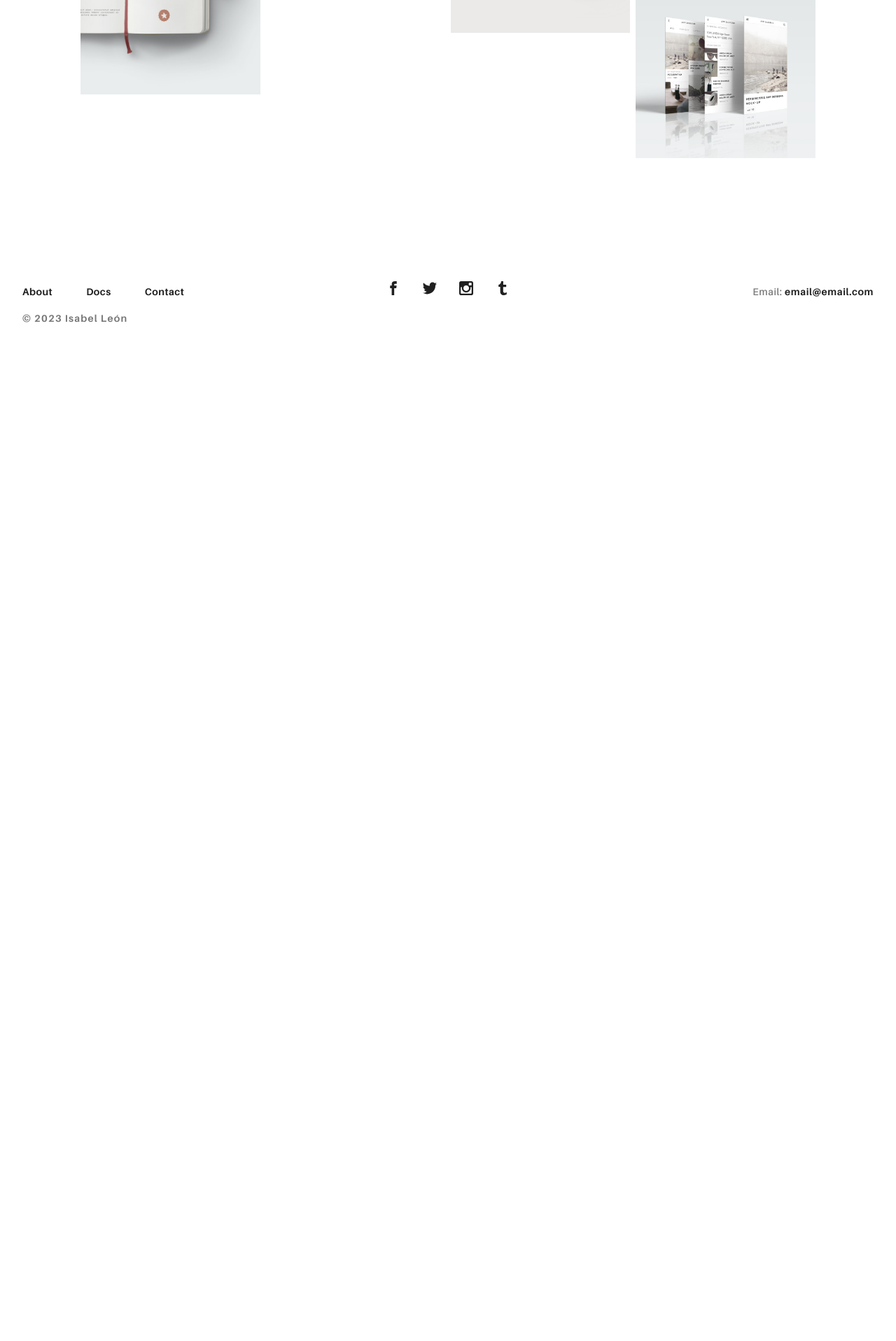
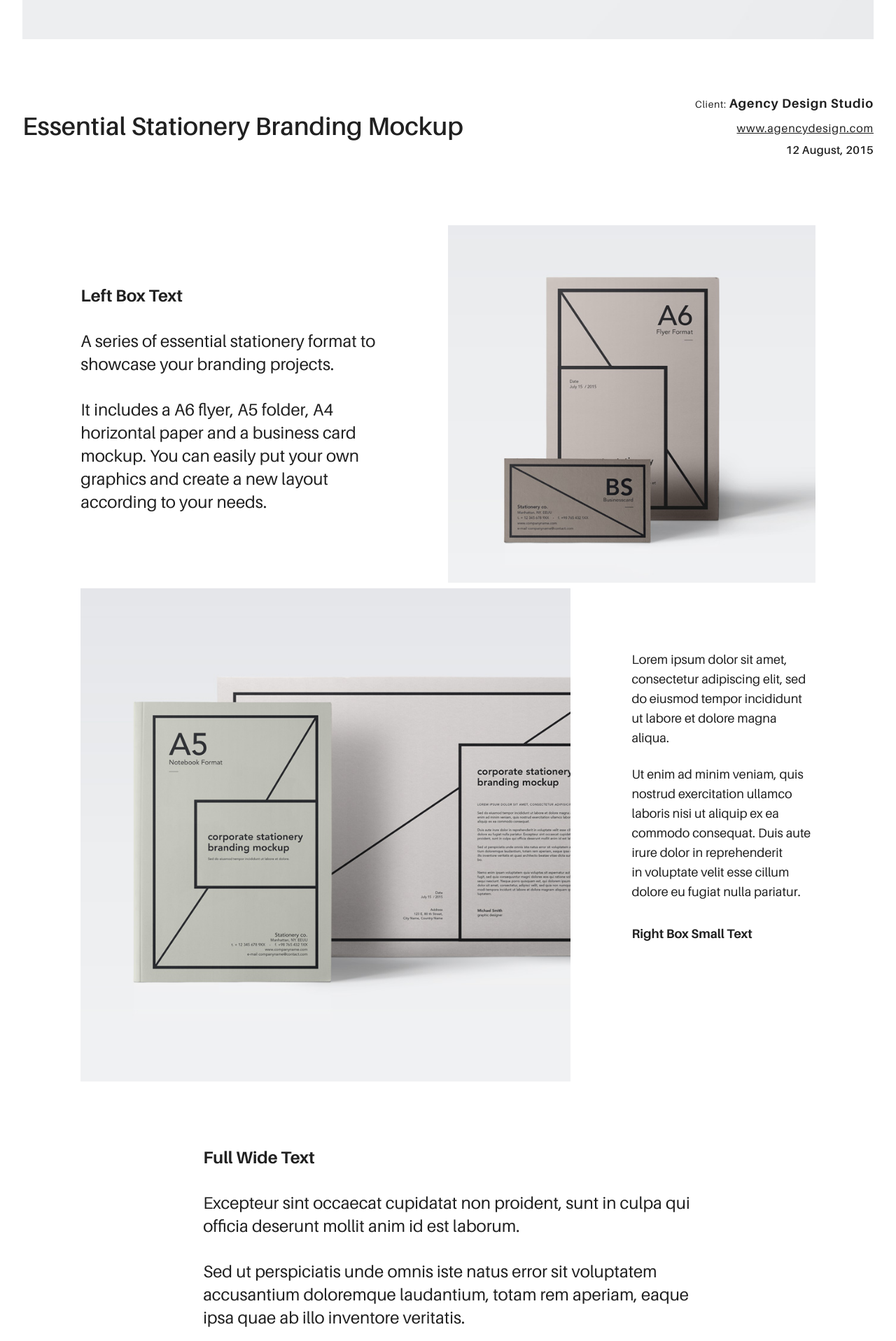
Before and after one commit to Ni4nne/urku-angular, an Angular app: page / in a window 1280 px wide. Shown: the part 880-2797 px from the top of the page at 70% size. Before the commit the page ends 1392 px from the top, so only its background shows below. Built offline with nearby package versions, Linux system fonts and the light colour scheme.

Commit message:
app-item component

```diff
--- a/src/app/app.component.html
+++ b/src/app/app.component.html
@@ -1,7 +1,14 @@
 <app-header> </app-header>
 
 <section class="ae-container-fluid rk-main">
-<app-body></app-body></section>
+
+<!--<app-body></app-body>-->
+<!--<app-about></app-about>-->
+<app-item></app-item>
+
+
+</section>
+
 
 <app-footer></app-footer>
 
--- a/src/app/app.module.ts
+++ b/src/app/app.module.ts
@@ -6,13 +6,17 @@ import { AppComponent } from './app.component';
 import { HeaderComponent } from './shared/header/header.component';
 import { FooterComponent } from './shared/footer/footer.component';
 import { BodyComponent } from './pages/body/body.component';
+import { AboutComponent } from './pages/about/about.component';
+import { ItemComponent } from './pages/item/item.component';
 
 @NgModule({
   declarations: [
     AppComponent,
     HeaderComponent,
     FooterComponent,
-    BodyComponent
+    BodyComponent,
+    AboutComponent,
+    ItemComponent
   ],
   imports: [
     BrowserModule,
--- /dev/null
+++ b/src/app/pages/about/about.component.html
@@ -0,0 +1,54 @@
+<div class="ae-grid au-xs-ta-center au-mb-4">
+  <div class="ae-grid__item item-lg-4 ae-kappa au-mb-3"><img src="assets/img/team-1.jpg" alt="" class="au-mb-3">
+    <h5 class="ae-u-bolder au-mt-2">Robert T. Williams</h5>
+    <p class="ae-u-bolder au-mb-3">Graphic Designer</p>
+    <p class="au-lg-ta-left au-mb-3 au-pl-4 au-pr-4">Lorem ipsum dolor sit amet, consectetur adipiscing elit, sed do
+      eiusmod tempor.</p><a href="#0" class="ae-u-bolder au-underline">&#64;robertwilliams</a>
+  </div>
+  <div class="ae-grid__item item-lg-4 ae-kappa au-mb-3"><img src="assets/img/team-2.jpg" alt="" class="au-mb-3">
+    <h5 class="ae-u-bolder au-mt-2">Angelina B. Widow</h5>
+    <p class="ae-u-bolder au-mb-3">Founder / CEO</p>
+    <p class="au-lg-ta-left au-mb-3 au-pl-4 au-pr-4">Ullamco laboris nisi ut aliquip ex ea commodo consequat. Duis aute
+      irure dolor in reprehenderit.</p><a href="#0" class="ae-u-bolder au-underline">&#64;angelinawidow</a>
+  </div>
+  <div class="ae-grid__item item-lg-4 ae-kappa au-mb-3"><img src="assets/img/team-3.jpg" alt="" class="au-mb-3">
+    <h5 class="ae-u-bolder au-mt-2">Patrick Anderson</h5>
+    <p class="ae-u-bolder au-mb-3">Art Director</p>
+    <p class="au-lg-ta-left au-mb-3 au-pl-4 au-pr-4">Excepteur sint occaecat cupidatat non proident, sunt in culpa qui
+      officia deserunt mollit anim id est laborum.</p><a href="#0"
+      class="ae-u-bolder au-underline">&#64;patrickanderson</a>
+  </div>
+</div>
+<div class="ae-grid au-pt-2">
+  <div class="ae-grid__item item-lg-8 item-lg--offset-2">
+    <h4 class="ae-u-bolder">Title example</h4>
+    <p>Totam rem aperiam, eaque ipsa quae ab illo inventore veritatis et quasi architecto beatae vitae dicta sunt
+      explicabo. Nemo enim ipsam voluptatem quia voluptas sit aspernatur.</p>
+  </div>
+</div>
+<div class="ae-grid ae-grid--alt au-xs-ptp-1">
+  <div class="ae-grid__item--alt item-lg-4">
+    <h6 class="ae-u-boldest">About Us</h6>
+    <p class="au-lh-3">Lorem ipsum dolor sit amet, consectetur adipiscing elit, sed do eiusmod tempor incididunt ut
+      labore et dolore magna aliqua. Ut enim ad minim veniam, quis nostrud exercitation ullamco laboris nisi ut aliquip
+      ex ea commodo consequat. </p>
+  </div>
+  <div class="ae-grid__item--alt item-lg-4">
+    <h6 class="ae-u-boldest">Our Mission</h6>
+    <p class="au-lh-3">Duis aute irure dolor in reprehenderit in voluptate velit esse cillum dolore eu fugiat nulla
+      pariatur. <br>Excepteur sint occaecat cupidatat non proident, sunt in culpa qui officia deserunt mollit anim id
+      est laborum.</p>
+  </div>
+  <div class="ae-grid__item--alt item-lg-4">
+    <h6 class="ae-u-boldest">Our Clients</h6>
+    <p class="au-lh-3">Sed ut perspiciatis unde omnis iste natus error sit voluptatem accusantium doloremque laudantium,
+      totam rem aperiam, eaque ipsa quae ab illo inventore veritatis et quasi architecto beatae vitae dicta sunt
+      explicabo. </p>
+    <p class="au-lh-3">Nemo enim ipsam voluptatem quia voluptas</p>
+  </div>
+</div>
+<p class="au-flex au-pt-4 group-buttons"><a href="portfolio.html"
+    class="au-mt-4 arrow-button arrow-button--right arrow-button--out">View Our Portfolio<span class="arrow-cont">
+      <svg>
+        <use xlink:href="assets/img/symbols.svg#arrow"></use>
+      </svg></span></a></p>
--- /dev/null
+++ b/src/app/pages/item/item.component.html
@@ -0,0 +1,77 @@
+<section class="ae-container-fluid ae-container-fluid--full">
+  <header class="rk-portfolio-cover  item-inside-1">
+    <div class="item-inside__meta">
+      <h1 class="ae-u-bolder rk-portfolio-title ">Essential Stationery</h1>
+      <p class="ae-theta rk-portfolio-category ">Branding</p>
+    </div>
+  </header>
+  <div class="ae-container-fluid">
+    <div class="ae-grid ae-grid--collapse rk-portfolio-info ">
+      <div class="ae-grid__item item-lg-8 item-sm--center au-xs-ta-center au-lg-ta-left">
+        <h2 class="rk-portfolio-inner-title ">Essential Stationery Branding Mockup</h2>
+      </div>
+      <div class="ae-grid__item item-lg-4 au-xs-ta-center au-lg-ta-right rk-portfolio-details">
+        <p class="rk-portfolio-inner-client "><span class="ae-lambda">Client: </span><span class="ae-u-bolder">Agency Design Studio</span></p>
+        <p class="au-underline rk-portfolio-inner-website "><a href="#0" class="ae-kappa">www.agencydesign.com</a></p>
+        <p class="ae-kappa ae-u-bold rk-portfolio-inner-date ">12 August, 2015</p>
+      </div>
+    </div>
+  </div>
+  <div class="ae-container-fluid ae-container-fluid--inner rk-portfolio--inner">
+    <div class="ae-grid ae-grid--collapse au-xs-ptp-1">
+      <div class="ae-grid__item item-lg-5 au-lg-ptp-1">
+        <h4 class="ae-u-bolder">Left Box Text</h4>
+        <p class="ae-eta">A series of essential stationery format to showcase your branding projects. </p>
+        <p class="ae-eta">It includes a A6 flyer, A5 folder, A4 horizontal paper and a business card mockup. You can easily put your own graphics and create a new layout according to your needs.</p>
+      </div>
+      <div class="ae-grid__item item-lg-6 item-lg--offset-1"><img src="assets/img/inner-1.jpg" alt="Urku Portfolio"></div>
+    </div>
+    <div class="ae-grid ae-grid--collapse">
+      <div class="ae-grid__item item-lg-8"><img src="assets/img/inner-2.jpg" alt="Urku Portfolio"></div>
+      <div class="ae-grid__item item-lg-3 item-lg--offset-1 au-lg-ptp-1">
+        <p>Lorem ipsum dolor sit amet, consectetur adipiscing elit, sed do eiusmod tempor incididunt ut labore et dolore magna aliqua. </p>
+        <p class="au-mb-3">Ut enim ad minim veniam, quis nostrud exercitation ullamco laboris nisi ut aliquip ex ea commodo consequat. Duis aute irure dolor in reprehenderit <br>in voluptate velit esse cillum dolore eu fugiat nulla pariatur. </p>
+        <p class="ae-u-bolder">Right Box Small Text</p>
+      </div>
+    </div>
+    <div class="ae-grid ae-grid--collapse au-xs-ptp-1 au-xs-pbp-1">
+      <div class="ae-grid__item item-lg-8 item-lg--offset-2">
+        <h4 class="ae-u-bolder">Full Wide Text</h4>
+        <p class="ae-eta">Excepteur sint occaecat cupidatat non proident, sunt in culpa qui officia deserunt mollit anim id est laborum.</p>
+        <p class="ae-eta">Sed ut perspiciatis unde omnis iste natus error sit voluptatem accusantium doloremque laudantium, totam rem aperiam, eaque ipsa quae ab illo inventore veritatis.</p>
+      </div>
+    </div>
+    <div class="ae-grid ae-grid--collapse">
+      <div class="ae-grid__item item-lg--auto"><img src="assets/img/project-1.jpg" alt="Urku Portfolio"></div>
+    </div>
+    <div class="ae-grid ae-grid--collapse">
+      <div class="ae-grid__item item-lg-6"><img src="assets/img/inner-3.jpg" alt="Urku Portfolio"></div>
+      <div class="ae-grid__item item-lg-5 item-lg--offset-1 au-lg-ptp-1">
+        <h4 class="ae-u-bolder">Right Box Text</h4>
+        <p class="ae-eta">Nemo enim ipsam voluptatem quia voluptas sit aspernatur aut odit aut fugit.</p>
+        <p class="ae-eta">It includes a A6 flyer, A5 folder, A4 horizontal paper and a business card mockup. You can easily put your own graphics and create a new layout according to your needs.</p>
+      </div>
+    </div>
+    <div class="ae-grid--alt test">
+      <div class="ae-grid__item--alt item-sm--auto item-sm--offset-1 item-lg--offset-0 item-sm--end item-sm--bottom">
+        <div class="ae-grid ae-grid--alt8 au-xs-ta-center au-sm-ta-left">
+          <div class="ae-grid__item--alt8 item-lg-6"><span class="ae-u-boldest">1.</span>
+            <p class="au-mt-1">Suspendisse ultricies tellus eget nisl molestie, quis sagittis mauris placerat.</p><span class="ae-u-boldest">2.</span>
+            <p class="au-mt-1">Pellentesque et nulla pulvinar, bibendum quam ac, cursus turpis.</p>
+          </div>
+          <div class="ae-grid__item--alt8 item-lg-6"><span class="ae-u-boldest">3.</span>
+            <p class="au-mt-1">Sed quam odio, blandit sit amet dapibus id, aliquet sollicitudin enim. </p><span class="ae-u-boldest">4.</span>
+            <p class="au-mt-1">Morbi hendrerit laoreet lectus a fringilla.</p>
+          </div>
+        </div>
+      </div>
+      <div class="ae-grid__item--alt item-sm--auto item-lg-3 item-lg--offset-1 item-lg--end"><img src="assets/img/inner-4.jpg" alt="Urku Portfolio"></div>
+    </div>
+  </div>
+  <div class="ae-container-fluid au-pt-4 au-pb-4">
+    <div class="group-buttons"><a href="#0" class="au-mt-2 arrow-button arrow-button--right">Next Project<span class="arrow-cont">
+          <svg>
+            <use xlink:href="assets/img/symbols.svg#arrow"></use>
+          </svg></span></a></div>
+  </div>
+</section>
```
Also changed, not shown: src/app/pages/about/about.component.ts (added, +10 -0 lines), src/app/pages/item/item.component.ts (added, +10 -0 lines), src/app/pages/about/about.component.css (added), src/app/pages/item/item.component.css (added), 2 other files (tests, documents, lock files or other folders).
